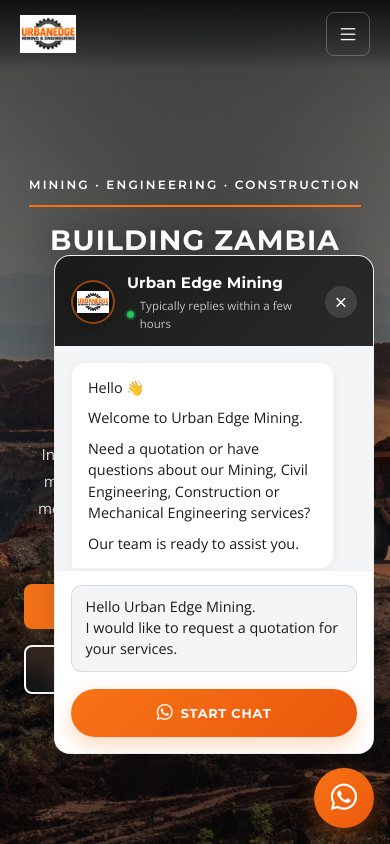
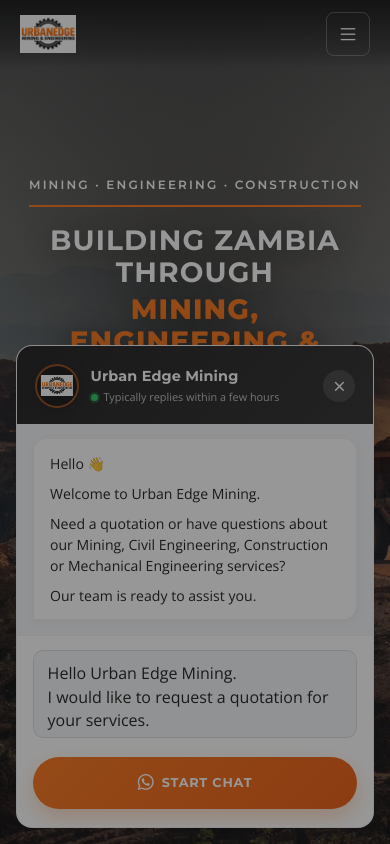
Before and after one commit to JacobEmmanuelChisenga/urban-edge-mining, a website: page index.html in a window 390 px wide. Shown: the top 844 px of the page. Drawn offline with nearby package versions, Linux system fonts and the light colour scheme.

Commit message:
Fixed the whats app widget position

```diff
--- a/assets/css/whatsapp-widget.css
+++ b/assets/css/whatsapp-widget.css
@@ -37,6 +37,7 @@
     transform 0.28s ease,
     visibility 0.28s ease;
   pointer-events: none;
+  z-index: 2;
 }
 
 .wa-widget.is-open .wa-widget__panel {
@@ -231,7 +232,8 @@
   font-size: 1.65rem;
   cursor: pointer;
   box-shadow: 0 10px 28px rgba(249, 115, 22, 0.35);
-  transition: transform 0.2s ease, box-shadow 0.2s ease;
+  transition: transform 0.2s ease, box-shadow 0.2s ease, opacity 0.2s ease, visibility 0.2s ease;
+  z-index: 1;
 }
 
 .wa-widget__toggle:hover {
@@ -254,6 +256,33 @@
   opacity: 0;
 }
 
+.wa-widget__backdrop {
+  display: none;
+  position: fixed;
+  inset: 0;
+  border: 0;
+  padding: 0;
+  margin: 0;
+  background: rgba(26, 26, 26, 0.45);
+  cursor: pointer;
+  z-index: 9998;
+}
+
+.wa-widget.is-open .wa-widget__backdrop {
+  display: block;
+}
+
+.wa-widget.is-open .wa-widget__toggle {
+  opacity: 0;
+  visibility: hidden;
+  pointer-events: none;
+  transform: scale(0.85);
+}
+
+body.wa-widget-open {
+  overflow: hidden;
+}
+
 @keyframes wa-pulse {
   0% {
     transform: scale(1);
@@ -266,13 +295,77 @@
   }
 }
 
-@media (max-width: 480px) {
+@media (max-width: 640px) {
   .wa-widget {
-    right: 1rem;
-    bottom: 1rem;
+    right: max(1rem, env(safe-area-inset-right));
+    bottom: max(1rem, env(safe-area-inset-bottom));
+    left: max(1rem, env(safe-area-inset-left));
+    width: auto;
   }
 
   .wa-widget__panel {
-    width: min(20rem, calc(100vw - 1.5rem));
+    position: fixed;
+    left: max(1rem, env(safe-area-inset-left));
+    right: max(1rem, env(safe-area-inset-right));
+    bottom: max(1rem, env(safe-area-inset-bottom));
+    width: auto;
+    max-width: none;
+    max-height: min(32rem, calc(100dvh - 2rem - env(safe-area-inset-bottom)));
+    transform-origin: bottom center;
+    display: flex;
+    flex-direction: column;
+  }
+
+  .wa-widget.is-open .wa-widget__panel {
+    transform: translateY(0) scale(1);
+  }
+
+  .wa-widget__header {
+    padding: 1.1rem 1.1rem 1rem;
+  }
+
+  .wa-widget__brand strong {
+    font-size: 0.9rem;
+  }
+
+  .wa-widget__status {
+    font-size: 0.68rem;
+    line-height: 1.35;
+  }
+
+  .wa-widget__body {
+    flex: 1;
+    min-height: 0;
+    max-height: none;
+    padding: 0.9rem 1rem;
+  }
+
+  .wa-widget__bubble {
+    max-width: 100%;
+    font-size: 0.88rem;
+  }
+
+  .wa-widget__footer {
+    padding: 0.9rem 1rem max(1.15rem, env(safe-area-inset-bottom));
+  }
+
+  .wa-widget__input {
+    min-height: 3.75rem;
+    max-height: 5.5rem;
+    font-size: 1rem;
+  }
+
+  .wa-widget__send {
+    margin-top: 0.85rem;
+    padding: 0.85rem 1rem;
+  }
+
+  .wa-widget__toggle {
+    position: fixed;
+    right: max(1rem, env(safe-area-inset-right));
+    bottom: max(1rem, env(safe-area-inset-bottom));
+    width: 3.5rem;
+    height: 3.5rem;
+    font-size: 1.5rem;
   }
 }
--- a/assets/js/whatsapp-widget.js
+++ b/assets/js/whatsapp-widget.js
@@ -22,6 +22,7 @@
 
     return (
       '<div class="wa-widget" id="waWidget" aria-live="polite">' +
+      '  <button type="button" class="wa-widget__backdrop" aria-label="Close chat" hidden></button>' +
       '  <div class="wa-widget__panel" role="dialog" aria-label="WhatsApp chat" aria-hidden="true">' +
       '    <header class="wa-widget__header">' +
       '      <div class="wa-widget__brand">' +
@@ -54,16 +55,20 @@
     );
   }
 
-  function openChat(widget, panel, toggle) {
+  function openChat(widget, panel, toggle, backdrop) {
     widget.classList.add("is-open");
     panel.setAttribute("aria-hidden", "false");
     toggle.setAttribute("aria-expanded", "true");
+    if (backdrop) backdrop.hidden = false;
+    document.body.classList.add("wa-widget-open");
   }
 
-  function closeChat(widget, panel, toggle) {
+  function closeChat(widget, panel, toggle, backdrop) {
     widget.classList.remove("is-open");
     panel.setAttribute("aria-hidden", "true");
     toggle.setAttribute("aria-expanded", "false");
+    if (backdrop) backdrop.hidden = true;
+    document.body.classList.remove("wa-widget-open");
   }
 
   function sendMessage(message) {
@@ -83,6 +88,7 @@
 
     var panel = widget.querySelector(".wa-widget__panel");
     var toggle = widget.querySelector(".wa-widget__toggle");
+    var backdrop = widget.querySelector(".wa-widget__backdrop");
     var closeBtn = widget.querySelector(".wa-widget__close");
     var sendBtn = widget.querySelector(".wa-widget__send");
     var input = widget.querySelector(".wa-widget__input");
@@ -90,16 +96,22 @@
 
     toggle.addEventListener("click", function () {
       if (widget.classList.contains("is-open")) {
-        closeChat(widget, panel, toggle);
+        closeChat(widget, panel, toggle, backdrop);
       } else {
-        openChat(widget, panel, toggle);
+        openChat(widget, panel, toggle, backdrop);
         input.focus();
       }
     });
 
     closeBtn.addEventListener("click", function () {
-      closeChat(widget, panel, toggle);
+      closeChat(widget, panel, toggle, backdrop);
     });
+
+    if (backdrop) {
+      backdrop.addEventListener("click", function () {
+        closeChat(widget, panel, toggle, backdrop);
+      });
+    }
 
     sendBtn.addEventListener("click", function () {
       sendMessage(input.value);
@@ -114,13 +126,13 @@
 
     document.addEventListener("keydown", function (event) {
       if (event.key === "Escape" && widget.classList.contains("is-open")) {
-        closeChat(widget, panel, toggle);
+        closeChat(widget, panel, toggle, backdrop);
       }
     });
 
     setTimeout(function () {
       if (!autoOpened && !widget.classList.contains("is-open")) {
-        openChat(widget, panel, toggle);
+        openChat(widget, panel, toggle, backdrop);
         autoOpened = true;
       }
     }, AUTO_OPEN_MS);
```
